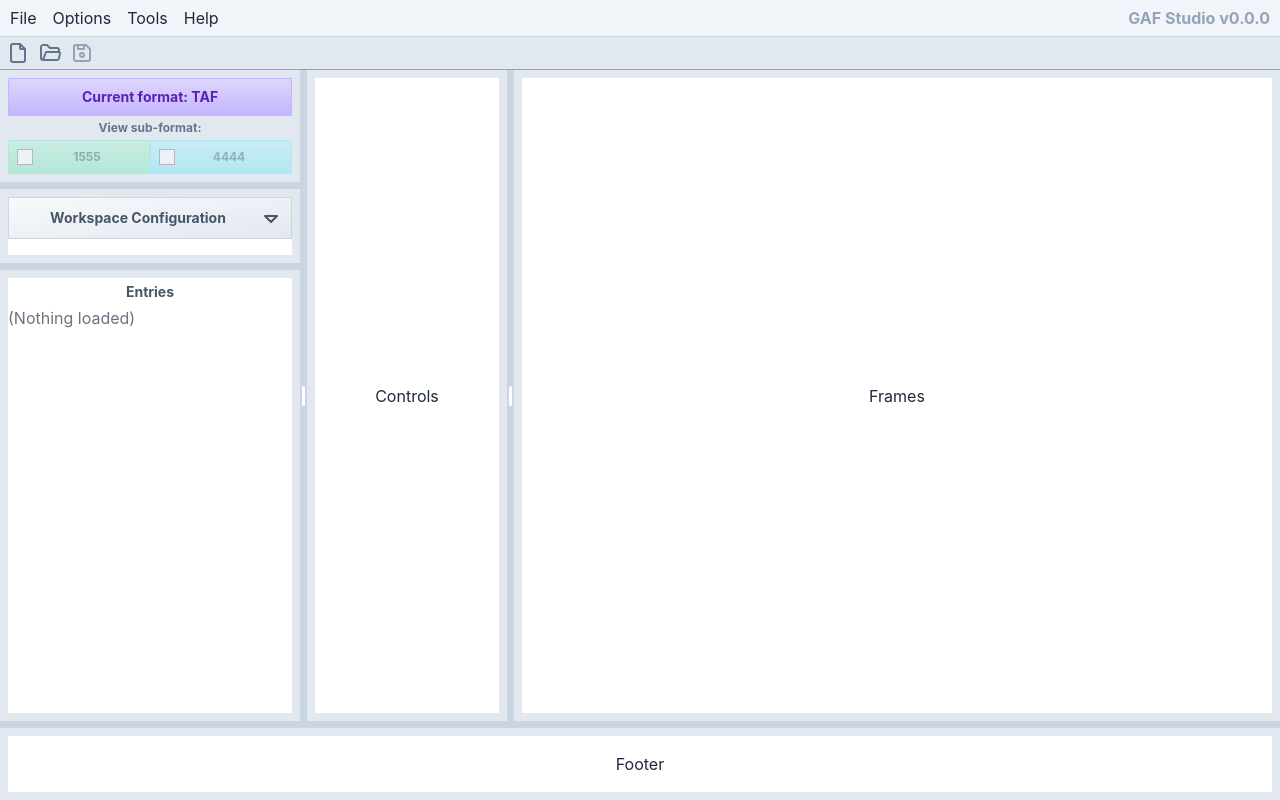
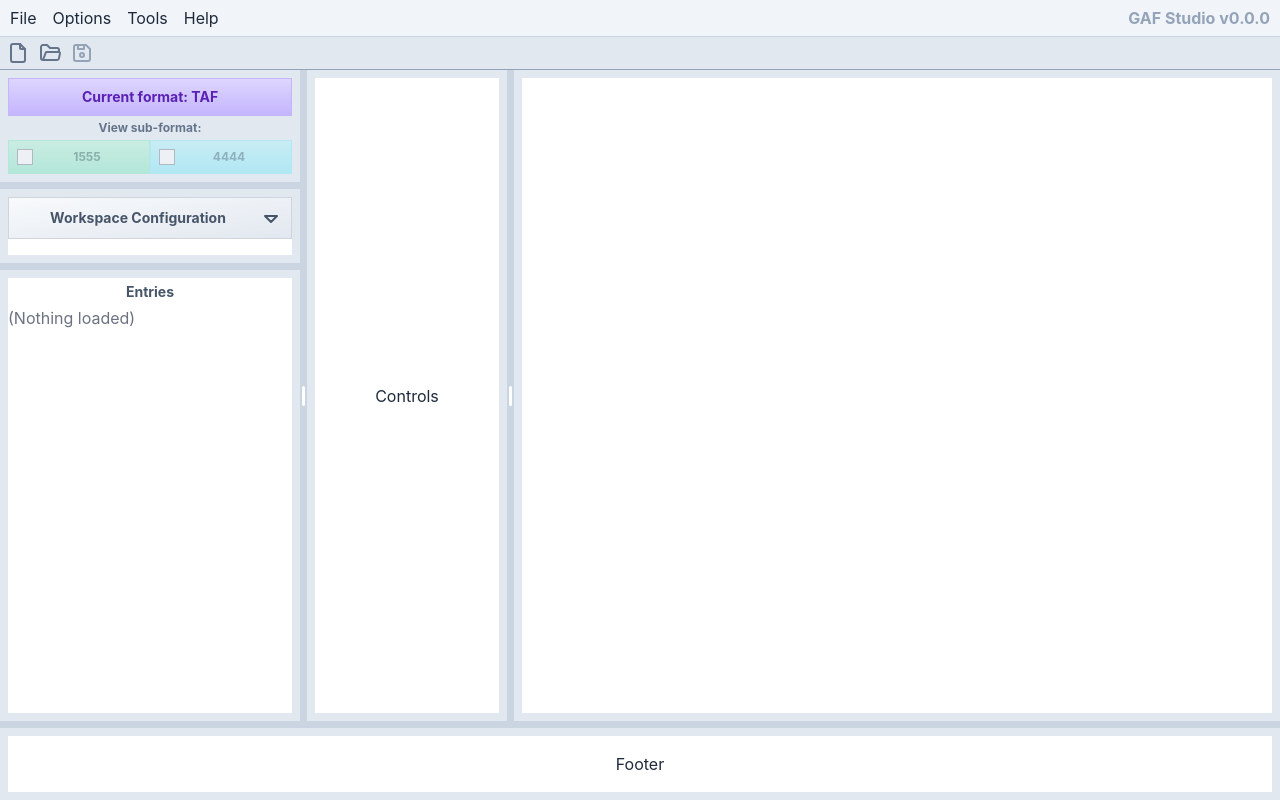
Before and after one commit to takingdoms/gaf-studio-web, a React (Vite) app: page / in a window 1280 px wide. Both pictures are taken after a click on the button "TAF". Built offline with nearby package versions, Linux system fonts and the light colour scheme.

Commit message:
adjusted gafResult to match the new lib and fixed some imports

```diff
--- a/src/components/app/entry-list/EntryListPanel.tsx
+++ b/src/components/app/entry-list/EntryListPanel.tsx
@@ -16,7 +16,7 @@ export default function EntryListPanel() {
 
     return currentGaf.kind === 'blank'
       ? currentGaf.entries
-      : currentGaf.gafResult.entries;
+      : currentGaf.gafResult.gaf.entries;
   }, [currentGaf]);
 
   const table = React.useMemo(() => {
--- a/src/components/app/file-map-viewer/FileMapViewer.tsx
+++ b/src/components/app/file-map-viewer/FileMapViewer.tsx
@@ -23,7 +23,7 @@ export default function FileMapViewer() {
   }
 
   return (
-    <div className="min-h-full flex flex-col items-center p-4 bg-gray-500">
+    <div className="flex flex-col items-center p-4 bg-gray-500~">
       <div className="mb-6 flex justify-center">
         <FileMapViewerInfo
           map={normFileMap}
--- a/src/components/app/file-map-viewer/FileMapViewerArea.tsx
+++ b/src/components/app/file-map-viewer/FileMapViewerArea.tsx
@@ -1,5 +1,5 @@
 import React from 'react';
-import LibGaf from 'lib-gaf';
+import * as LibGaf from 'lib-gaf';
 import { FILE_MAP_VIEWER_COLORS } from '@/components/app/file-map-viewer/colors';
 import { FileMapAreaGroup } from '@/lib/file-map/file-map';
 import { ElementOf } from 'ts-essentials';
--- a/src/components/app/prelude/PreludeChooseFile.tsx
+++ b/src/components/app/prelude/PreludeChooseFile.tsx
@@ -16,7 +16,7 @@ export default function PreludeChooseFile({
   isLoading,
   setIsLoading,
 }: PreludeChooseFileProps) {
-  const [format, setFormat] = React.useState<MainFormat | 'auto' | 'taf-pair'>('taf'); // TODO change to auto
+  const [format, setFormat] = React.useState<MainFormat | 'auto' | 'taf-pair'>('auto'); // TODO change to auto
 
   return (
     <div className="grow flex flex-col space-y-2">
--- a/src/components/app/workspace-root/WorkspaceRoot.tsx
+++ b/src/components/app/workspace-root/WorkspaceRoot.tsx
@@ -1,9 +1,10 @@
+import EntryListPanel from "@/components/app/entry-list/EntryListPanel";
+import FileMapViewer from "@/components/app/file-map-viewer/FileMapViewer";
 import WorkspaceFormatPanel from "@/components/app/workspace-format/WorkspaceFormatPanel";
 import WorkspaceInfoPanel from "@/components/app/workspace-info/WorkspaceInfoPanel";
+import PairSeparator from "@/components/ui/misc/PairSeparator";
 import ResizablePair from "@/components/ui/misc/ResizablePair";
-import PairSeparator from "@/components/ui/misc/PairSeparator";
 import Panel from "@/components/ui/panel/Panel";
-import EntryListPanel from "@/components/app/entry-list/EntryListPanel";
 
 export default function WorkspaceRoot() {
   const leftPanel = (
@@ -86,8 +87,8 @@ function TempControls() {
 function TempFrameViewer() {
   return (
     <Panel>
-      <div className="h-full p-4 flex justify-center items-center bg-white">
-        Frames
+      <div className="grow flex flex-col overflow-auto bg-white">
+        <FileMapViewer />
       </div>
     </Panel>
   );
--- a/src/lib/file-map/file-map.ts
+++ b/src/lib/file-map/file-map.ts
@@ -1,4 +1,4 @@
-import LibGaf from 'lib-gaf';
+import * as LibGaf from 'lib-gaf';
 import { DeepReadonly } from 'ts-essentials';
 
 type UnknownGapSection = LibGaf.Reader.Mapping.BaseSection<'unknown-gap', null>;
--- a/src/lib/gaf-studio/state/current-gaf.ts
+++ b/src/lib/gaf-studio/state/current-gaf.ts
@@ -1,4 +1,4 @@
-import LibGaf from 'lib-gaf';
+import * as LibGaf from 'lib-gaf';
 
 export type CurrentGaf =
   | CurrentGafFromFile
--- a/src/lib/utils/format-utils.ts
+++ b/src/lib/utils/format-utils.ts
@@ -1,4 +1,4 @@
-import LibGaf from 'lib-gaf';
+import * as LibGaf from 'lib-gaf';
 
 export type DetectedFormat = {
   mainFormat: 'gaf';
@@ -41,7 +41,7 @@ export namespace FormatUtils {
   export function detectFormatFromResult(
     gafResult: LibGaf.Reader.GafReaderResult,
   ): DetectedFormat | null {
-    for (const entry of gafResult.entries) {
+    for (const entry of gafResult.gaf.entries) {
       for (const frame of entry.frames) {
         const result = detectFrameDataFormat(frame.frameData);
 
```
